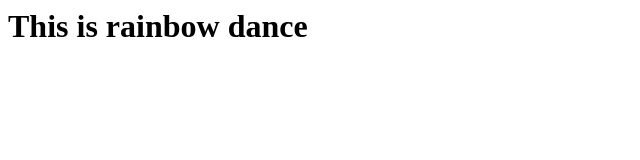
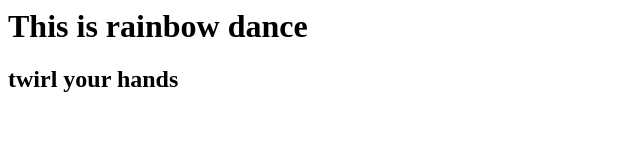
Before and after one commit to ginodnb/rainbow-dance, a plain HTML site: page index.html in a window 1280 px wide. Shown: the whole page, without its empty margins (0-640 px from the left). Drawn offline with Linux system fonts and the light colour scheme.

Commit message:
making a change on github

```diff
--- a/index.html
+++ b/index.html
@@ -1 +1,2 @@
 <h1>This is rainbow dance</h1>
+<h2>twirl your hands</h2>
```
